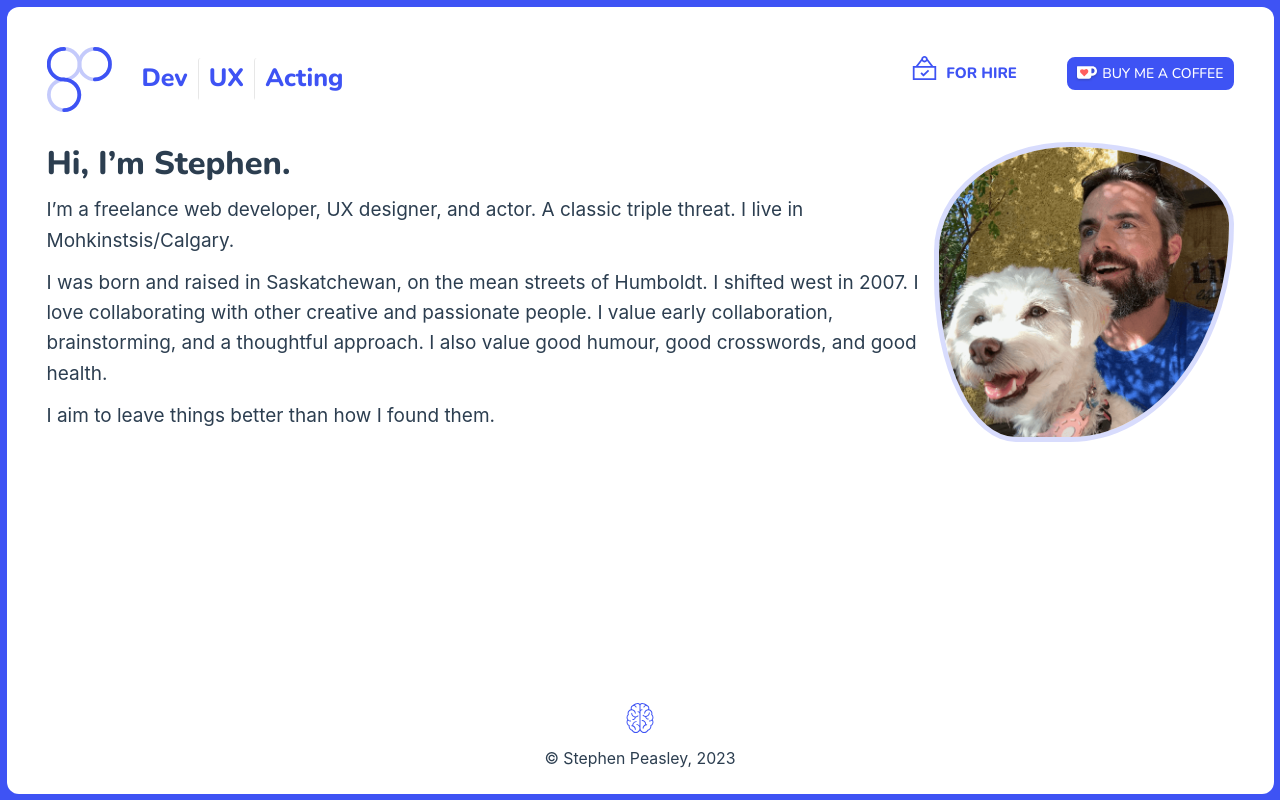
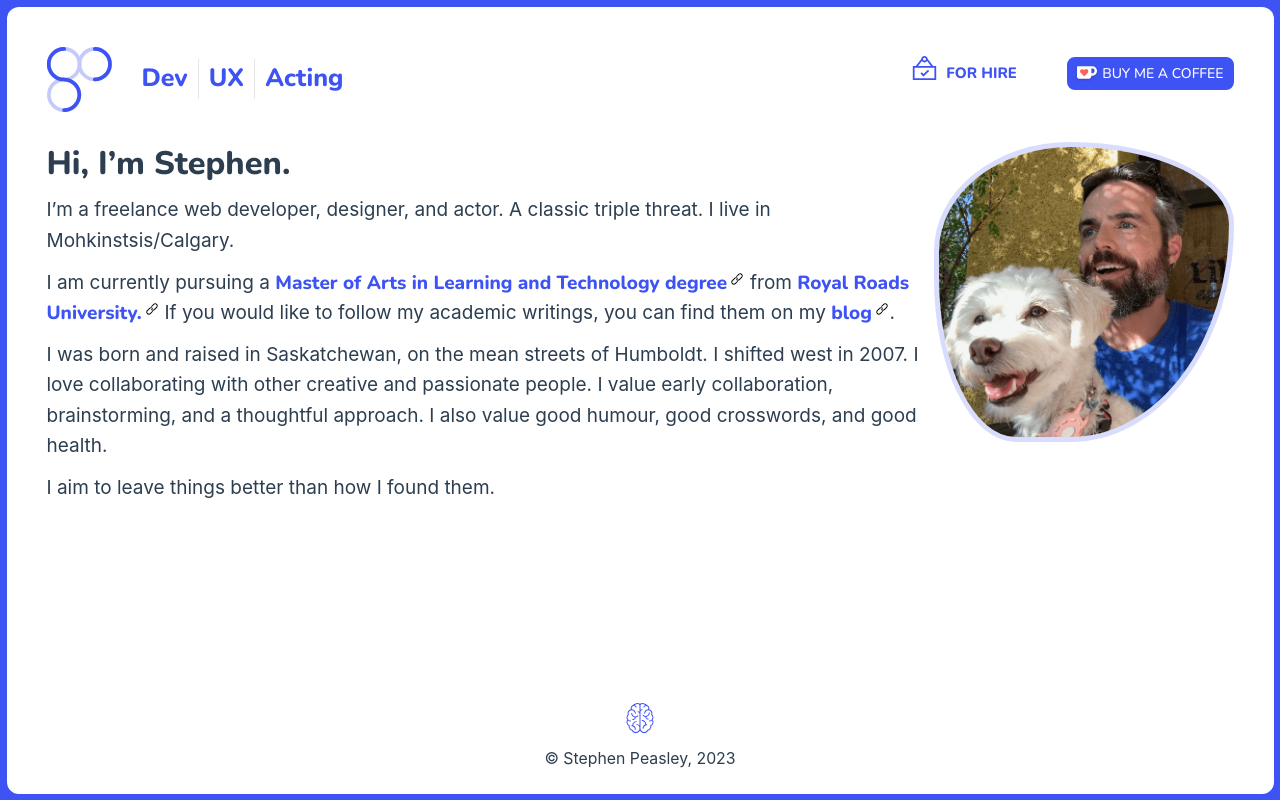
Before and after one commit to speasley/stephenpeasley, a Vue app: page / in a window 1280 px wide. Built offline with nearby package versions, Linux system fonts and the light colour scheme.

Commit message:
feat: add RRU info

```diff
--- a/src/components/TheWelcome.vue
+++ b/src/components/TheWelcome.vue
@@ -7,8 +7,18 @@ import SImage from "@/components/SImage.vue";
     <SImage mode="home" />
     <h1>Hi, I&rsquo;m Stephen.</h1>
     <p>
-      I&rsquo;m a freelance web developer, UX designer, and actor. A classic
-      triple threat. I live in Mohkinstsis/Calgary.
+      I&rsquo;m a freelance web developer, designer, and actor. A classic triple
+      threat. I live in Mohkinstsis/Calgary.
+    </p>
+    <p>
+      I am currently pursuing a
+      <a
+        href="https://www.royalroads.ca/programs/master-arts-learning-and-technology"
+        >Master of Arts in Learning and Technology degree</a
+      >
+      from <a href="https://www.royalroads.ca/">Royal Roads University.</a> If
+      you would like to follow my academic writings, you can find them on my
+      <a href="https://malat-webspace.royalroads.ca/rru297/">blog</a>.
     </p>
     <p>
       I was born and raised in Saskatchewan, on the mean streets of Humboldt. I
```
